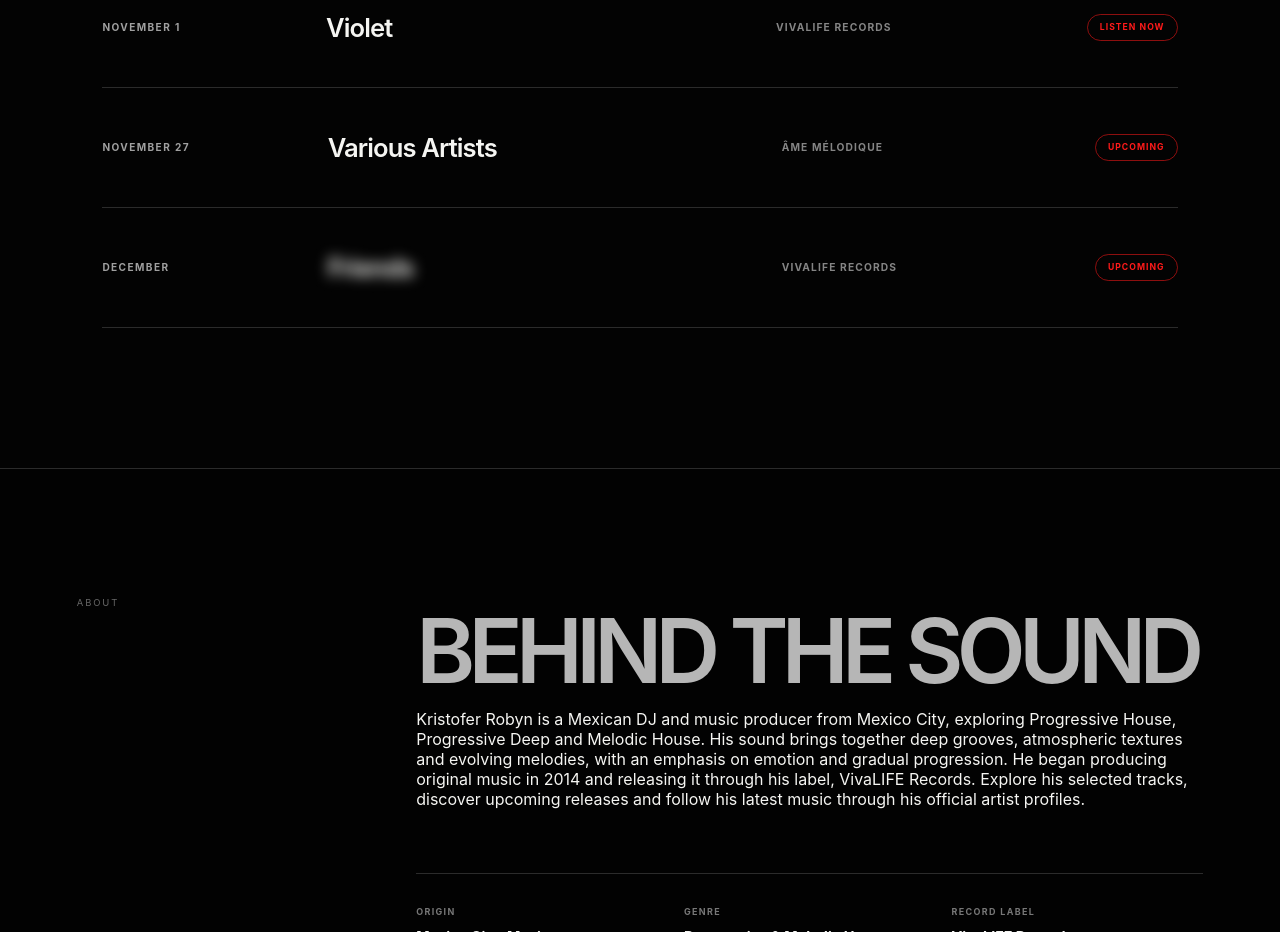
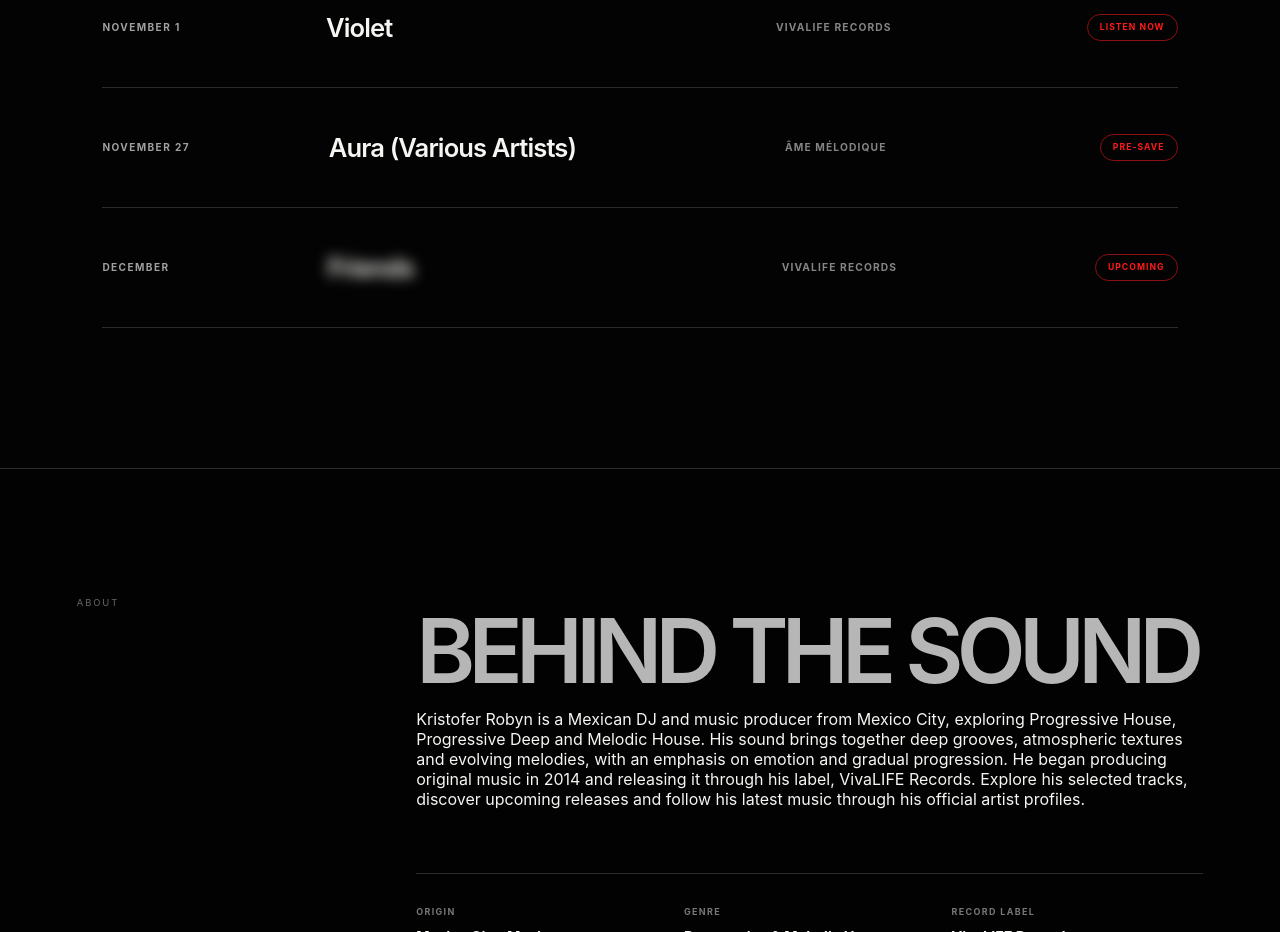
Before and after one commit to CristoferMtz/myweb, a plain HTML site: page index.html in a window 1280 px wide. Shown: the part 2460-3392 px from the top of the page. Drawn offline with Linux system fonts and the light colour scheme.

Commit message:
pre-save link

```diff
--- a/index.html
+++ b/index.html
@@ -797,9 +797,9 @@
 
             <article class="release-date">
               <time datetime="2026-11-27"><span class="month">November 27</span></time>
-              <h3>Various Artists</h3>
+              <h3>Aura (Various Artists)</h3>
               <p class="release-label">Âme Mélodique</p>
-              <span class="release-status">Upcoming</span>
+                <a class="release-status" href="https://ffm.to/amrva0004" target="_blank" rel="noopener noreferrer">PRE-SAVE</a>
             </article>
 
             <article class="release-date">
```
